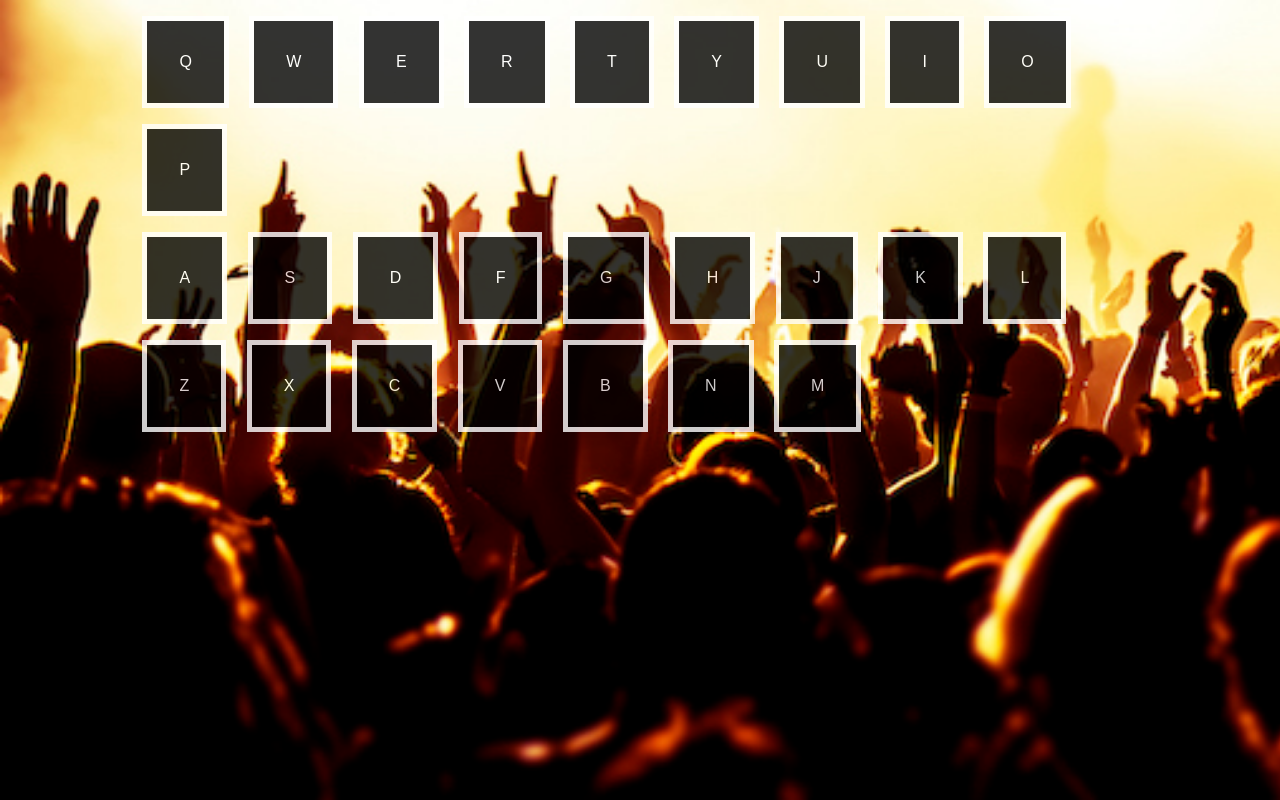
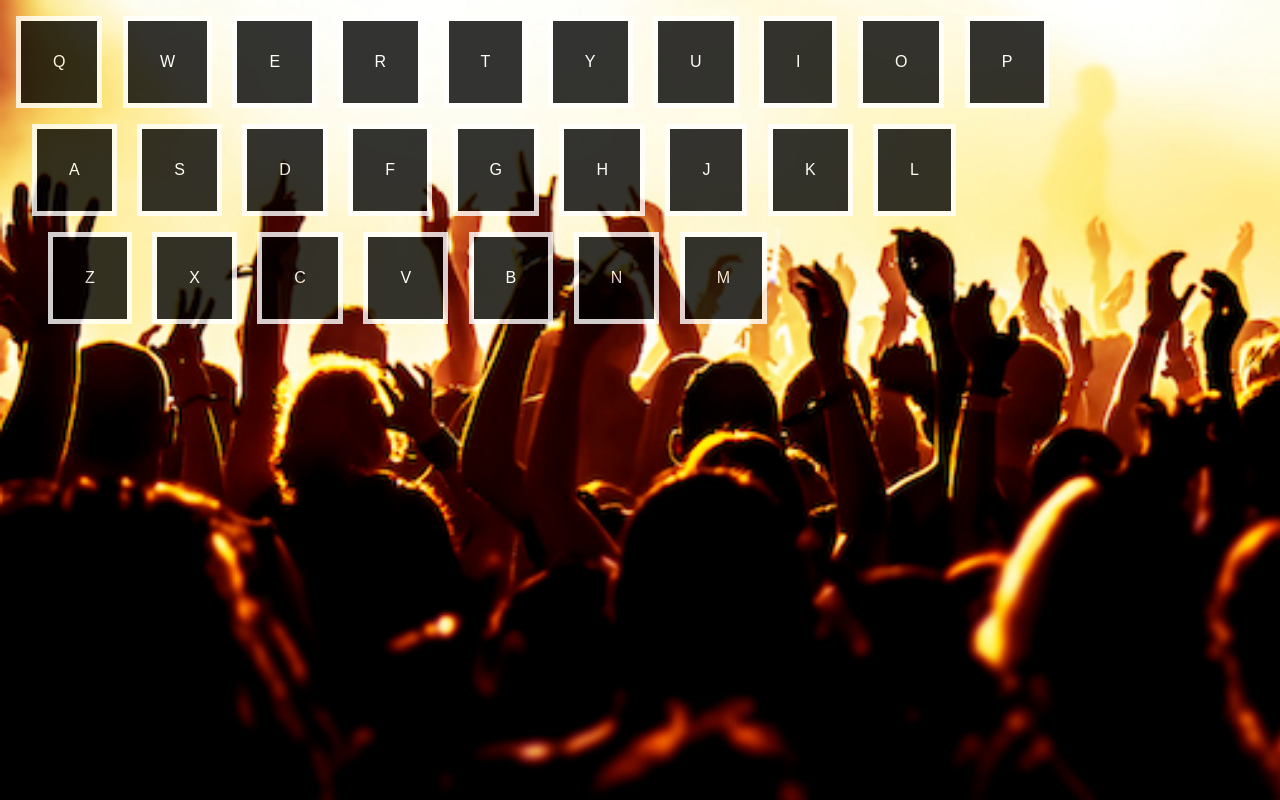
Before and after one commit to NaveenJamdagani/Drum-Kit, a plain HTML site: page index.html in a window 1280 px wide. Drawn offline with Linux system fonts and the light colour scheme.

Commit message:
margin to the keys

```diff
--- a/css/index.css
+++ b/css/index.css
@@ -1,4 +1,4 @@
-body,html
+body
 {
 	background-image: url("../images/a.jpeg");
 	background-size: cover;
@@ -10,8 +10,17 @@ body,html
 .wrapper
 {
 	display: block;
-	width: 80%;
-	margin: 0 auto;
+	float: left;
+}
+
+.wrapper:nth-child(2)
+{
+	margin-left: 1em;
+}
+
+.wrapper:nth-child(3)
+{
+	margin-left: 2em;
 }
 
 .alphabet
```
